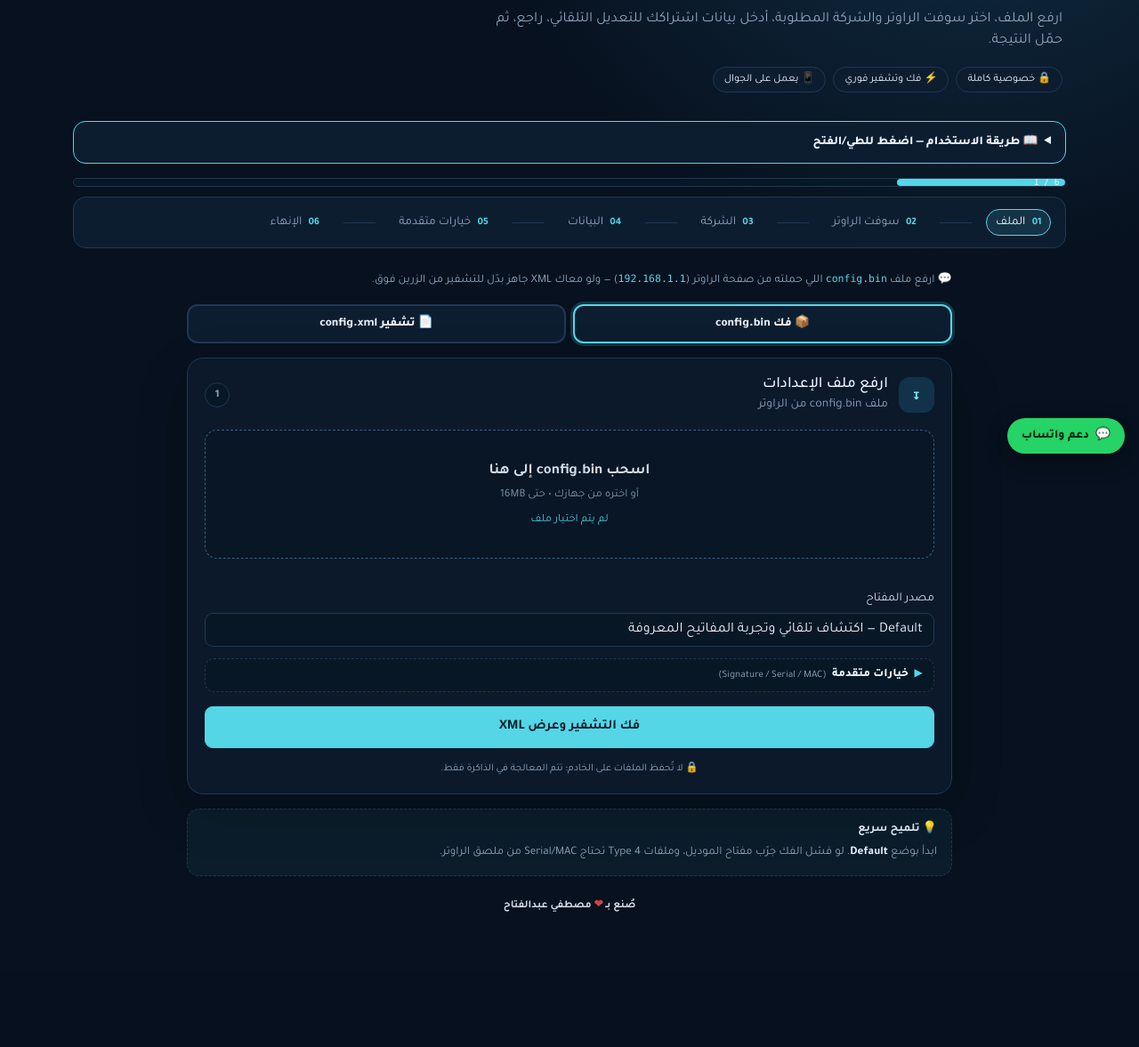
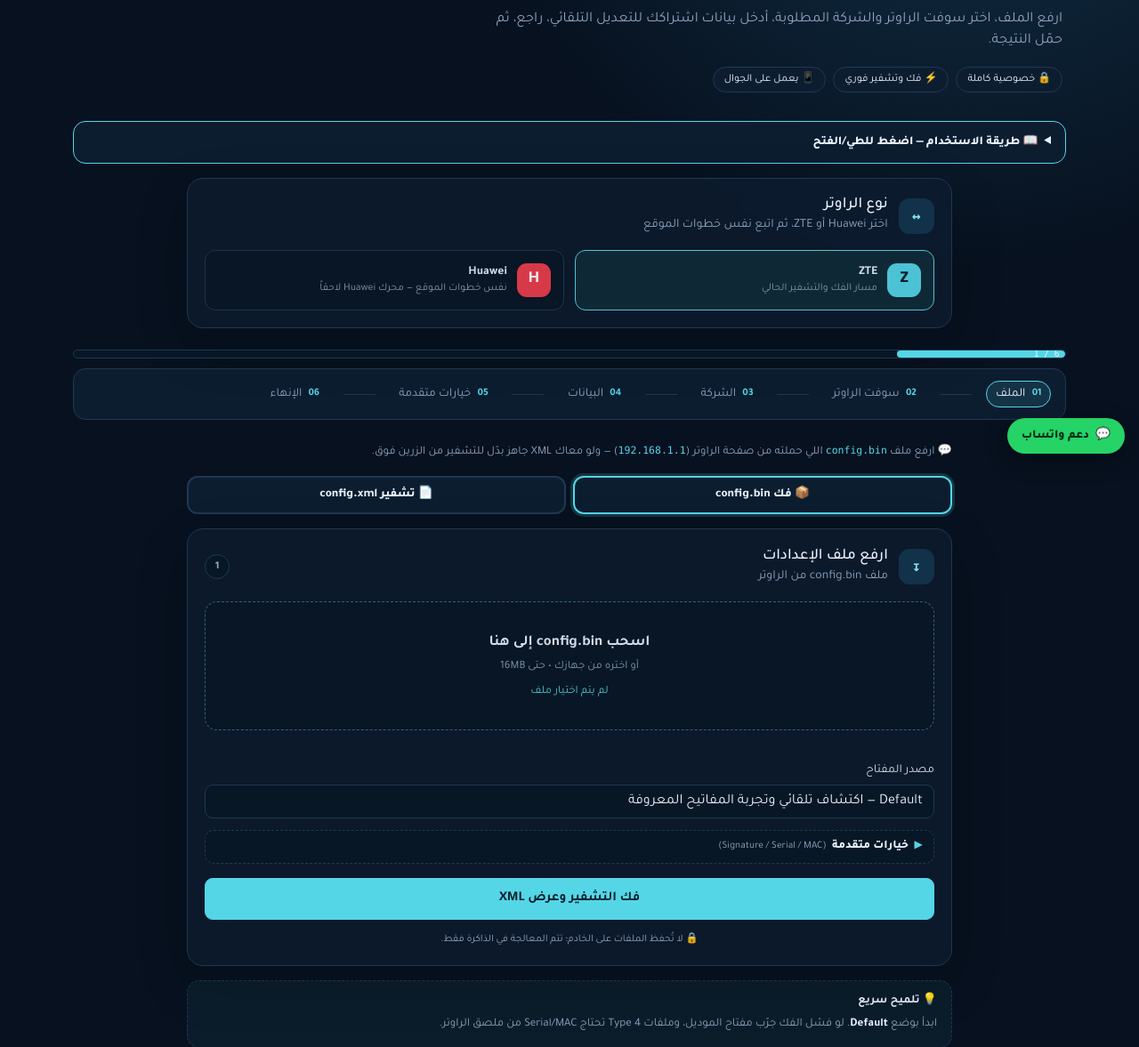
Before and after one commit to MustafaMohamedCoder/config, a Flask app: page / in a window 1280 px wide. Shown: the part 274-1451 px from the top of the page at 89% size. Before the commit the page ends 1299 px from the top, so only its background shows below. Run offline with Flask 3, Linux system fonts and the light colour scheme; some libraries are stand-ins or nearby versions.

Commit message:
Use shared wizard steps for Huawei and ZTE selector

```diff
--- a/static/app.js
+++ b/static/app.js
@@ -82,6 +82,15 @@
     },
   });
   let metadata = {};
+  function updateRouterType() {
+    const selected = document.querySelector('input[name="router_type"]:checked')?.value || 'zte';
+    document.querySelectorAll('.router-option').forEach((option) => option.classList.toggle('active', option.querySelector('input').value === selected));
+    const notice = $('#huawei-notice');
+    if (notice) notice.classList.toggle('d-none', selected !== 'huawei');
+    document.documentElement.dataset.routerType = selected;
+  }
+  document.querySelectorAll('input[name="router_type"]').forEach((input) => input.addEventListener('change', updateRouterType));
+  updateRouterType();
   let baseline = '';
   let silentSet = false; // true أثناء التعيين البرمجي لتفادي تعليم آلاف الأسطر
   const editedLines = new Set();
--- a/static/styles.css
+++ b/static/styles.css
@@ -29,6 +29,15 @@ h1 { font-size:clamp(1.8rem,4vw,3rem); line-height:1.15; letter-spacing:-.02em;
 h1 span { color:var(--cyan); } .hero p { color:var(--muted); font-size:1.02rem; max-width:640px; }
 .hero-tips { display:flex; gap:.5rem; flex-wrap:wrap; margin-top:.8rem; }
 .hero-tips span { font-size:.75rem; border:1px solid var(--line); background:var(--panel); border-radius:999px; padding:.3rem .75rem; color:var(--text); }
+.router-picker { max-width:860px; margin-inline:auto; }
+.router-options { display:grid; grid-template-columns:repeat(2,minmax(0,1fr)); gap:.8rem; }
+.router-option { display:flex; align-items:center; gap:.7rem; margin:0; padding:.85rem; border:1px solid var(--line); border-radius:12px; background:var(--panel2); cursor:pointer; transition:.2s; }
+.router-option:hover,.router-option.active { border-color:var(--accent); background:color-mix(in srgb, var(--accent) 10%, var(--panel2)); }
+.router-option input { position:absolute; opacity:0; pointer-events:none; }
+.router-option b,.router-option small { display:block; }
+.router-option small { color:var(--muted); font-size:.74rem; font-weight:400; }
+.router-mark { display:grid; place-items:center; width:38px; height:38px; border-radius:11px; background:var(--cyan); color:#06202a; font-weight:800; font-size:1.15rem; }
+.huawei-mark { background:#ef3d4e; color:#fff; }
 code { color:var(--cyan); }
 /* usage box */
 .usage-box { border:1px solid var(--cyan); background:var(--panel); border-radius:14px; padding:.8rem 1rem; margin-bottom:1rem; font-size:.85rem; }
@@ -52,7 +61,7 @@ code { color:var(--cyan); }
 .finish-panel .meta-grid { text-align:start; margin:1rem 0; }
 .finish-actions { display:flex; gap:.7rem; justify-content:center; flex-wrap:wrap; }
 .restart-link { margin-top:1rem; color:var(--muted); }
-@media (max-width: 575px) { .isp-cards { grid-template-columns:1fr 1fr; } .isp-card { padding:1.2rem .5rem; } .isp-card b { font-size:1.05rem; } .isp-badge { width:54px; height:54px; font-size:1.05rem; } .finish-actions { flex-direction:column; } .finish-actions .btn { width:100%; } .wizard-nav { position:sticky; bottom:0; z-index:30; background:var(--bg); padding:.6rem .2rem; border-top:1px solid var(--line); } }
+@media (max-width: 575px) { .router-options { grid-template-columns:1fr; } .router-option { padding:.7rem; } .isp-cards { grid-template-columns:1fr 1fr; } .isp-card { padding:1.2rem .5rem; } .isp-card b { font-size:1.05rem; } .isp-badge { width:54px; height:54px; font-size:1.05rem; } .finish-actions { flex-direction:column; } .finish-actions .btn { width:100%; } .wizard-nav { position:sticky; bottom:0; z-index:30; background:var(--bg); padding:.6rem .2rem; border-top:1px solid var(--line); } }
 /* editor loading overlay */
 .editor-loading { position:absolute; inset:0; z-index:5; display:flex; flex-direction:column; gap:.6rem; align-items:center; justify-content:center; background:var(--panel2); background:color-mix(in srgb, var(--panel2) 92%, transparent); border:1px solid var(--line); border-radius:10px; color:var(--text); text-align:center; padding:1rem; }
 .editor-loading p { margin:0; font-size:.85rem; font-weight:700; }
--- a/templates/index.html
+++ b/templates/index.html
@@ -50,6 +50,14 @@
     </details>
     <div id="toast-wrap" class="toast-wrap" aria-live="polite"></div>
     <div id="alert" class="alert d-none" role="alert"></div>
+    <section class="router-picker panel mb-4" aria-labelledby="router-type-title">
+      <div class="panel-heading"><span class="icon">↔</span><div><h2 id="router-type-title">نوع الراوتر</h2><small>اختر Huawei أو ZTE، ثم اتبع نفس خطوات الموقع</small></div></div>
+      <div class="router-options" role="radiogroup" aria-label="اختيار نوع الراوتر">
+        <label class="router-option active" for="router-zte"><input id="router-zte" name="router_type" type="radio" value="zte" checked><span class="router-mark">Z</span><span><b>ZTE</b><small>مسار الفك والتشفير الحالي</small></span></label>
+        <label class="router-option" for="router-huawei"><input id="router-huawei" name="router_type" type="radio" value="huawei"><span class="router-mark huawei-mark">H</span><span><b>Huawei</b><small>نفس خطوات الموقع — محرك Huawei لاحقاً</small></span></label>
+      </div>
+    </section>
+    <div id="huawei-notice" class="alert alert-info d-none" role="status">تم اختيار Huawei. ستظهر نفس خطوات ZTE وبنفس الترتيب، لكن فك وتشفير Huawei يحتاج محركه الخاص حسب الموديل وإصدار Firmware.</div>
     <div id="wizard-progress" class="wizard-progress" aria-hidden="true"><i id="wizard-progress-fill"></i><span id="wizard-progress-text">1 / 6</span></div>
     <section class="step-strip mb-4" aria-label="خطوات الاستخدام" id="steps">
       <div data-step="1" data-goto="1" class="active" tabindex="0" role="button" title="الخطوة 1: الملف"><b>01</b><span>الملف</span></div><i></i><div data-step="2" data-goto="2" tabindex="0" role="button" title="الخطوة 2: سوفت الراوتر"><b>02</b><span>سوفت الراوتر</span></div><i></i><div data-step="3" data-goto="3" tabindex="0" role="button" title="الخطوة 3: الشركة المطلوبة"><b>03</b><span>الشركة</span></div><i></i><div data-step="4" data-goto="4" tabindex="0" role="button" title="الخطوة 4: بيانات الاشتراك"><b>04</b><span>البيانات</span></div><i></i><div data-step="5" data-goto="5" tabindex="0" role="button" title="الخطوة 5: خيارات متقدمة"><b>05</b><span>خيارات متقدمة</span></div><i></i><div data-step="6" data-goto="6" tabindex="0" role="button" title="الخطوة 6: الإنهاء"><b>06</b><span>الإنهاء</span></div>
```
Also changed, not shown: tests/test_app.py (+1 -0 lines).
